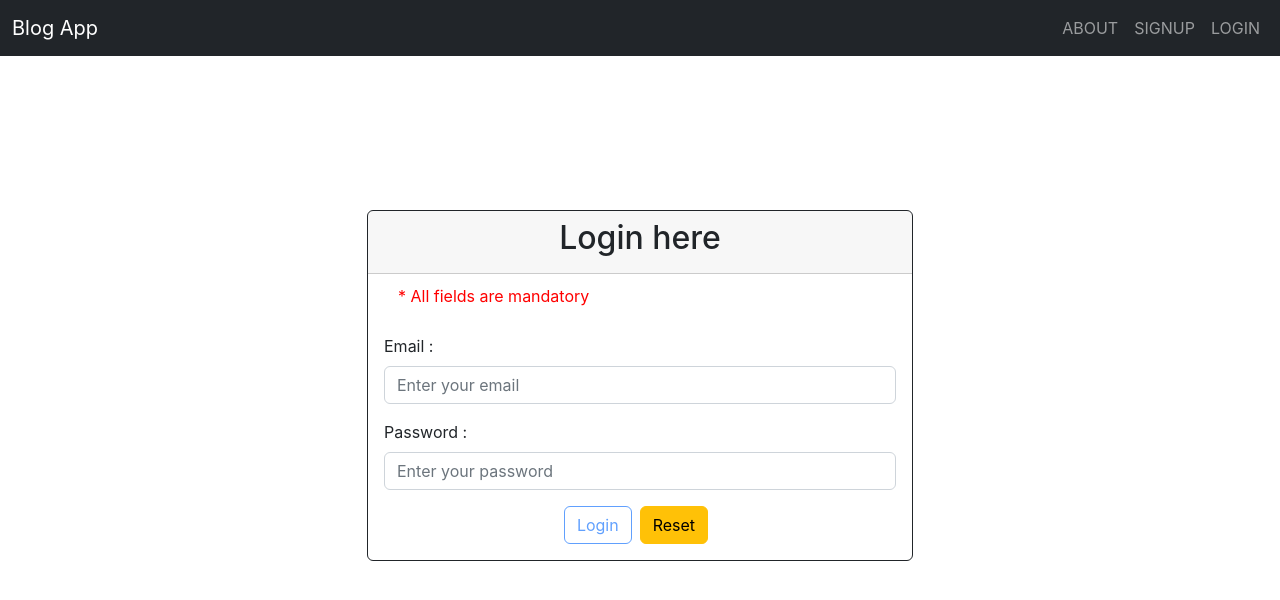
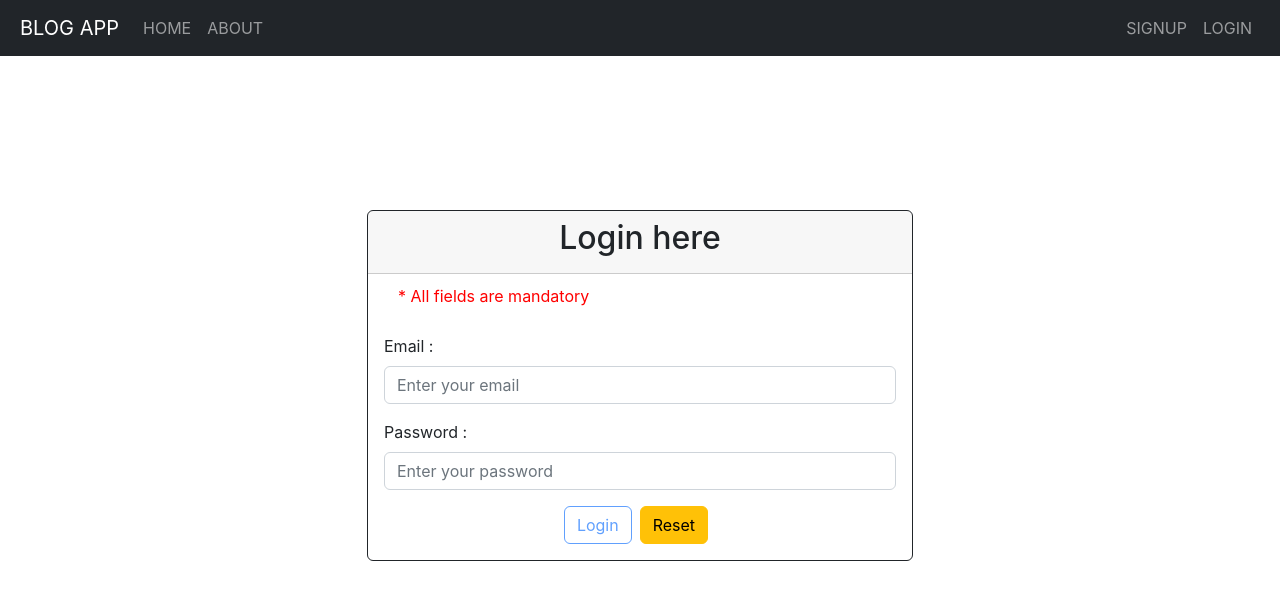
Before and after one commit to culeAkash/Blog-App-UI, a React (Create React App) app: page /login in a window 1280 px wide. Shown: the top 600 px of the page. Built offline with nearby package versions, Linux system fonts and the light colour scheme.

Commit message:
Completed Login and Logout Functionality using Global State with Context API
Next Step : Build User Profile and Posts Page

```diff
--- a/src/App.js
+++ b/src/App.js
@@ -10,9 +10,11 @@ import Signup from './Pages/Signup';
 import 'react-toastify/dist/ReactToastify.css';
 import {ToastContainer} from 'react-toastify'
 import User from './Pages/user-routes/User';
+import LoginContextProvider from './Context/login-context';
+import Logout from './Pages/Logout';
 function App() {
   return (
-    <React.Fragment>
+    <LoginContextProvider>
       <Base>
       <ToastContainer position='bottom-center'/>
         <Routes>
@@ -23,11 +25,12 @@ function App() {
           <Route path='/signup' element={<Signup />} />
 
           <Route path='/user/*' element={<User/>}/>
+          <Route path='/logout' element={<Logout/>}/>
 
         </Routes>
       </Base>
 
-    </React.Fragment>
+    </LoginContextProvider>
 
   );
 }
--- a/src/Components/Header.js
+++ b/src/Components/Header.js
@@ -1,26 +1,50 @@
-import React from 'react'
+import React,{useState,useEffect,useContext} from 'react'
 import { Link, NavLink } from 'react-router-dom'
+import { LoginContext } from '../Context/login-context';
+import { getCurrentUserDetails } from '../Auth/auth';
 
 export default function Header() {
+  const context = useContext(LoginContext);
+
+  const user = context.user;
+
+
+//give logic for login and logout button toggle
+
+
   return (
-    <nav className="navbar navbar-expand-lg navbar-dark bg-dark fixed-top">
+    <nav className="navbar navbar-expand-lg navbar-dark bg-dark fixed-top px-2">
       <div className="container-fluid">
-        <Link className="navbar-brand" to="/">Blog App</Link>
+        <Link className="navbar-brand text-uppercase" to="/">Blog App</Link>
         <button className="navbar-toggler" type="button" data-bs-toggle="collapse" data-bs-target="#navbarSupportedContent" aria-controls="navbarSupportedContent" aria-expanded="false" aria-label="Toggle navigation">
           <span className="navbar-toggler-icon"></span>
         </button>
         <div className="collapse navbar-collapse" id="navbarSupportedContent">
-          <ul className="navbar-nav ms-auto mb-2 mb-lg-0 text-uppercase">
+          <ul className='navbar-nav mb-2 mb-lg-0 text-uppercase'>
+          <li className="nav-item">
+              <Link className="nav-link" aria-current="page" to="/">Home</Link>
+            </li>
             <li className="nav-item">
-              <Link className="nav-link" aria-current="page" to="/about">About</Link>
+              <Link className="nav-link" to="/about">About</Link>
             </li>
+          </ul>
+          {context.isLogin && <ul className="navbar-nav ms-auto mb-2 mb-lg-0 text-uppercase">
+            <li className="nav-item">
+              <Link className="nav-link" to="/logout">Logout</Link>
+            </li>
+            <li className="nav-item">
+              <Link className="nav-link">{user.name}</Link>
+            </li>
+          </ul>}
+          {!context.isLogin && <ul className="navbar-nav ms-auto mb-2 mb-lg-0 text-uppercase">
             <li className="nav-item">
               <Link className="nav-link" to="/signup">SignUp</Link>
             </li>
             <li className="nav-item">
               <Link className="nav-link" to="/login">Login</Link>
             </li>
-          </ul>
+          </ul>}
+
         </div>
       </div>
     </nav>
--- /dev/null
+++ b/src/Context/login-context.js
@@ -0,0 +1,25 @@
+import React,{useState,useEffect} from "react"
+import { authenticate , getCurrentUserDetails} from "../Auth/auth";
+
+export const LoginContext = React.createContext({});
+
+const LoginContextProvider = (props) => {
+
+    const [isLogin, setIsLogin] = useState(false);
+
+
+    const toggleLoginHandler = ()=>{
+        setIsLogin(authenticate());
+    }
+
+    const user = getCurrentUserDetails();
+
+
+    return (
+        <LoginContext.Provider value={{isLogin : isLogin,toggleLogin : toggleLoginHandler,user : user}}>
+            {props.children}
+        </LoginContext.Provider>
+    );
+}
+
+export default LoginContextProvider;
--- a/src/Pages/Login.js
+++ b/src/Pages/Login.js
@@ -1,9 +1,11 @@
-import React, { useState, useEffect } from 'react'
+import React, { useState, useEffect,useContext } from 'react'
 import { Button, Card, CardBody, CardHeader, Col, Container, Form, FormFeedback, FormGroup, Input, Label, Row } from 'reactstrap'
 import { login } from '../Services/auth-service';
 import { toast } from 'react-toastify'
 import { doLogin } from '../Auth/auth';
 import { getCurrentUserDetails } from '../Auth/auth';
+import { LoginContext } from '../Context/login-context';
+import { Navigate } from 'react-router-dom';
 
 export default function Login() {
 
@@ -11,6 +13,8 @@ export default function Login() {
   const [password, setpassword] = useState('');
 
   const [validSubmission, setvalidSubmission] = useState(false);
+
+  const context = useContext(LoginContext);
 
   const userNameChangeHandler = (event) => {
     setuserName(event.target.value);
@@ -46,7 +50,8 @@ export default function Login() {
         console.log("Login Detail is stored in Local Storage");
       })
       console.log(getCurrentUserDetails());
-
+      toast.success("Login Successful")
+      context.toggleLogin();
       loginResetHandler(e);
       //redirect to user dashboard page
     }).catch(error => {
@@ -63,6 +68,12 @@ export default function Login() {
     setpassword('')
     setvalidSubmission(false)
     // setisLoginValid(false)
+  }
+
+  if(context.isLogin){
+    return(
+      <Navigate to='/user' replace/>
+    )
   }
 
 
--- /dev/null
+++ b/src/Pages/Logout.js
@@ -0,0 +1,20 @@
+import React,{useContext} from 'react';
+import { LoginContext } from '../Context/login-context';
+import { doLogOut } from '../Auth/auth';
+import { Navigate } from 'react-router-dom';
+
+const Logout = () => {
+    const context = useContext(LoginContext);
+    doLogOut(()=>{
+        console.log("user is logged out");
+    });
+
+    context.toggleLogin();
+
+
+    return (
+        <Navigate to="/login" replace/>
+    );
+}
+
+export default Logout;
```
